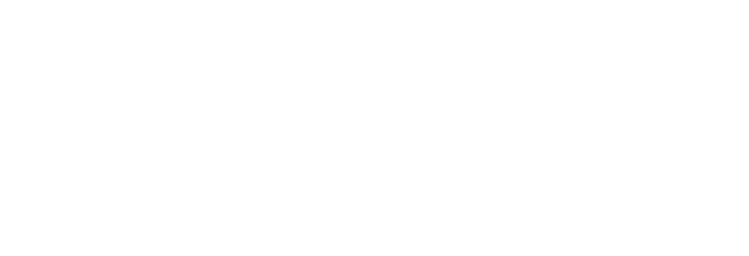
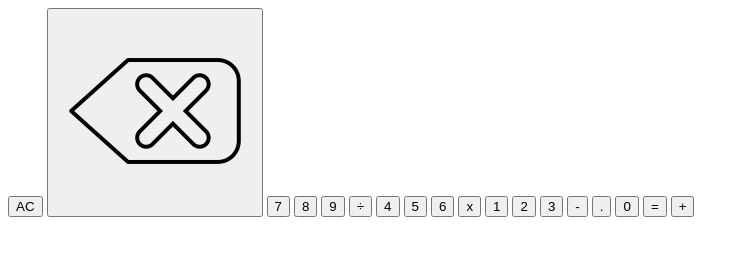
Before and after one commit to AviralSaxena/calculator, a plain HTML site: page index.html in a window 1280 px wide. Shown: the whole page, without its empty margins (0-749 px from the left). Drawn offline with Linux system fonts and the light colour scheme.

Commit message:
Add all Buttons

```diff
--- a/index.html
+++ b/index.html
@@ -6,5 +6,24 @@
     <script src = "script.js"></script>
 </head>
 <body>
+    <div class="display-container"></div>
+    <button>AC</button>
+    <button><img src="images/backspace.png"></button>
+    <button>7</button>
+    <button>8</button>
+    <button>9</button>
+    <button class = "operators">÷</button>
+    <button>4</button>
+    <button>5</button>
+    <button>6</button>
+    <button class = "operators">x</button>
+    <button>1</button>
+    <button>2</button>
+    <button>3</button>
+    <button class = "operators">-</button>
+    <button>.</button>
+    <button>0</button>
+    <button>=</button>
+    <button class = "operators">+</button>
 </body>
 </html>
```
